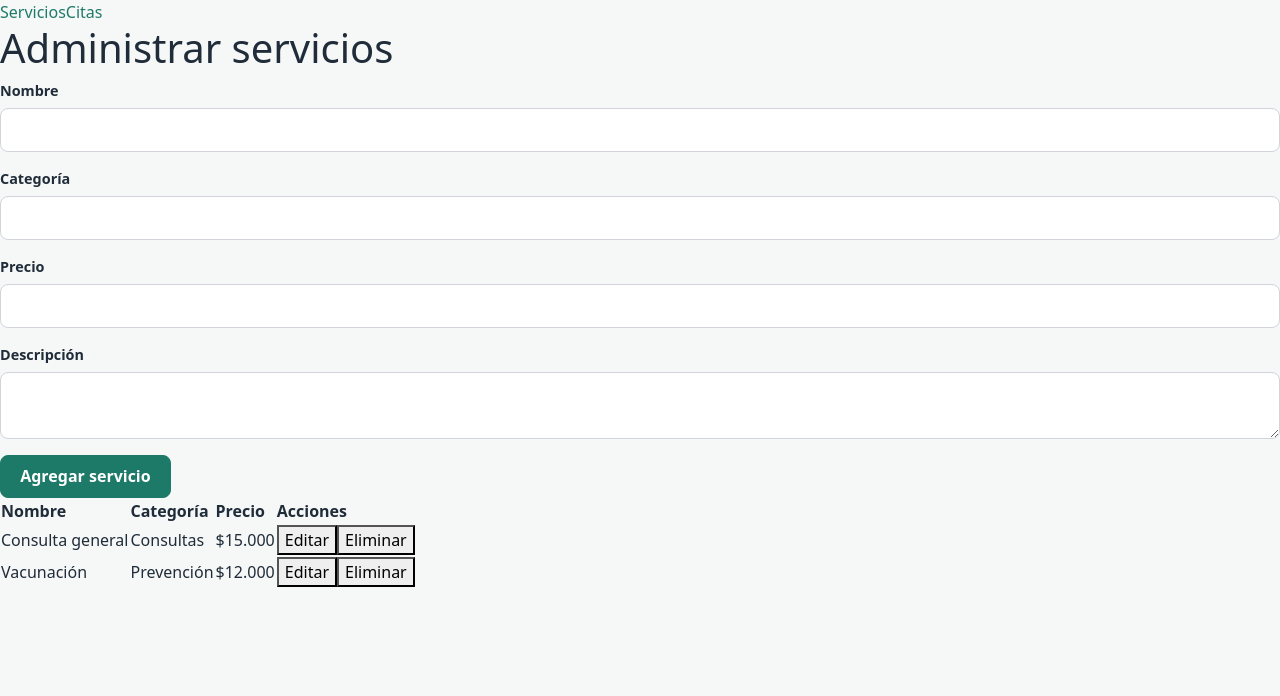
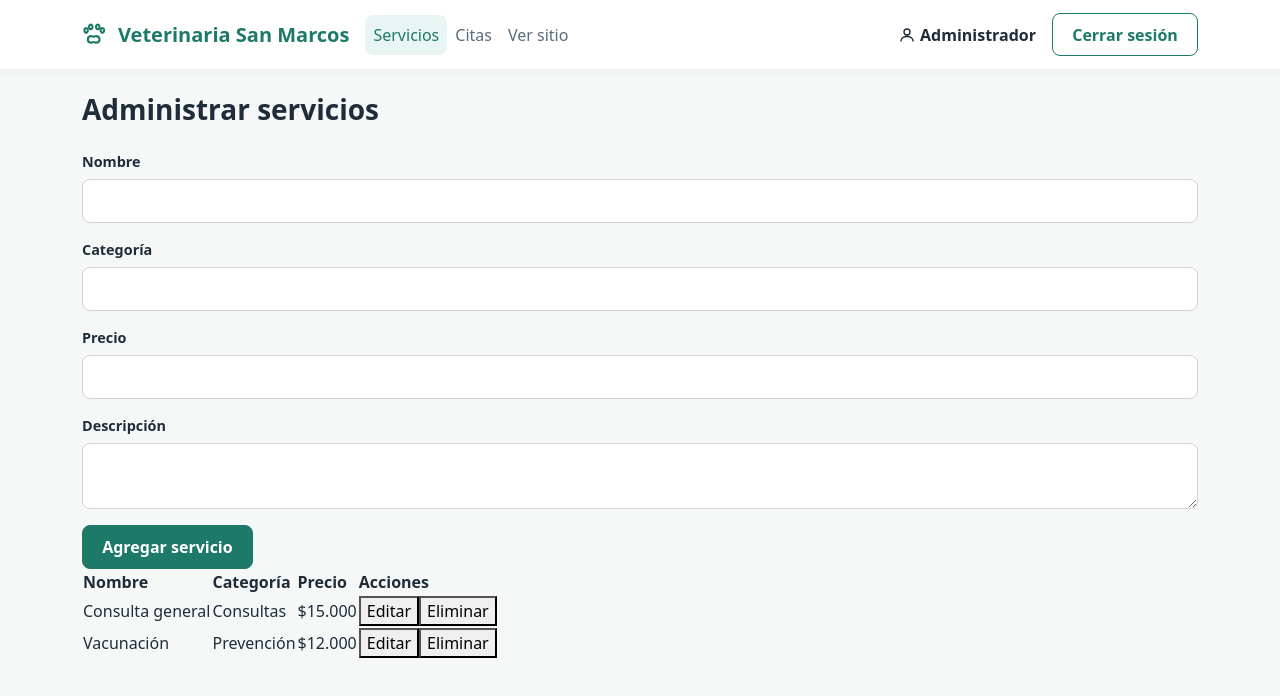
Before and after one commit to ItaloCarmonaM/Ev2_vet_san_marcos, a React (Vite) app: page /admin/servicios in a window 1280 px wide. Shown: the top 696 px of the page. Built offline with nearby package versions, Linux system fonts and the light colour scheme.

Commit message:
style(admin): usa Navbar y estilos de la veterinaria en PlantillaAdmin

```diff
--- a/src/components/templates/PlantillaAdmin.jsx
+++ b/src/components/templates/PlantillaAdmin.jsx
@@ -1,15 +1,33 @@
-import { NavLink } from "react-router-dom";
+import { Container } from "react-bootstrap";
+import { useLocation, useNavigate } from "react-router-dom";
+import Navbar from "../organisms/Navbar";
+import { useTituloPagina } from "../../hooks/useTituloPagina";
+
+const ENLACES_ADMIN = [
+  { texto: "Servicios", ruta: "/admin/servicios" },
+  { texto: "Citas", ruta: "/admin/citas" },
+  { texto: "Ver sitio", ruta: "/" },
+];
 
 export default function PlantillaAdmin({ titulo, children }) {
+  const navigate = useNavigate();
+  const { pathname } = useLocation();
+  useTituloPagina(titulo);
+
   return (
-    <div className="plantilla-admin">
-      <nav aria-label="Administración">
-        <NavLink to="/admin/servicios">Servicios</NavLink>
-        <NavLink to="/admin/citas">Citas</NavLink>
-      </nav>
-      <main>
-        <h1>{titulo}</h1>
-        {children}
+    <div className="d-flex flex-column min-vh-100">
+      <Navbar
+        enlaces={ENLACES_ADMIN}
+        rutaActual={pathname}
+        onNavegar={navigate}
+        usuario="Administrador"
+        onCerrarSesion={() => navigate("/login")}
+      />
+      <main className="flex-grow-1 py-4">
+        <Container>
+          <h1 className="h3 fw-bold mb-4">{titulo}</h1>
+          {children}
+        </Container>
       </main>
     </div>
   );
```
